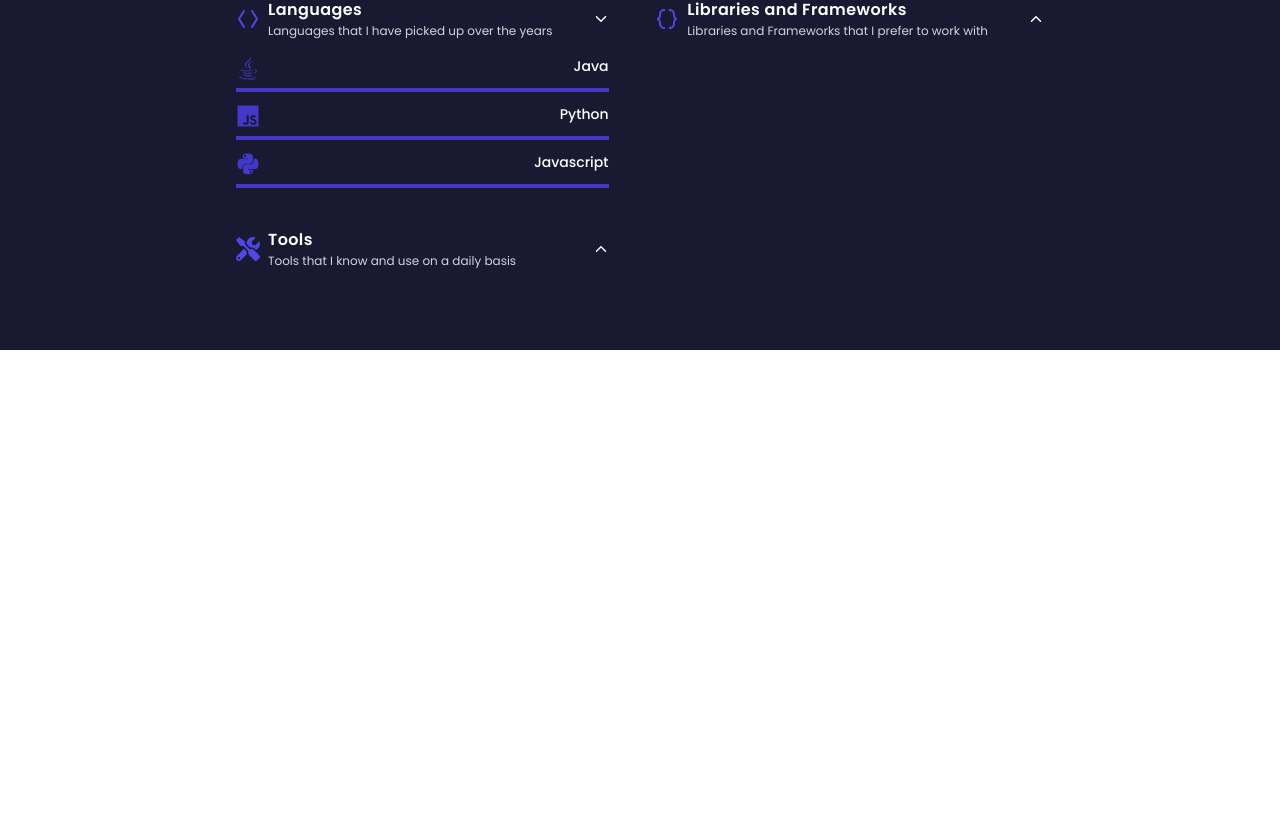
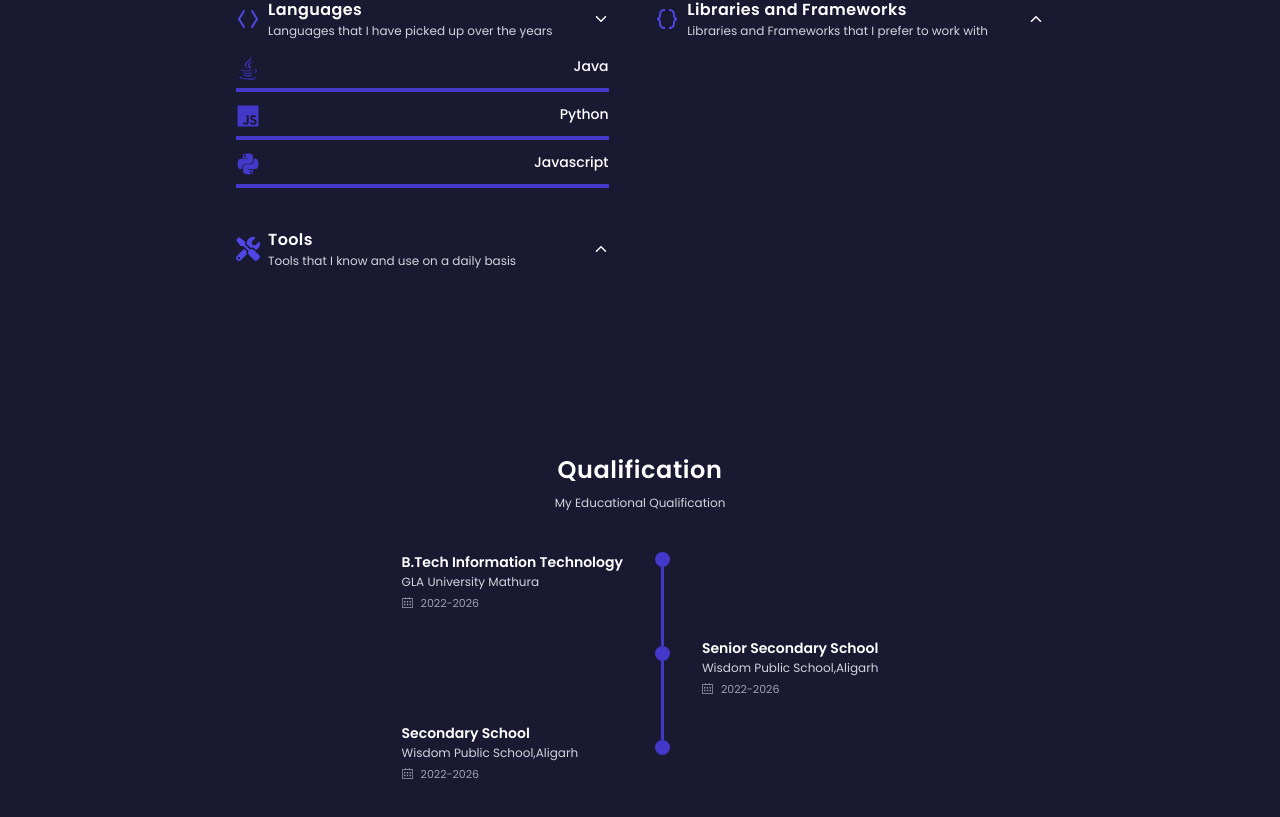
Before and after one commit to Mradul999/my-portfolio, a React (Vite) app: page / in a window 1280 px wide. Shown: the part 1399-2216 px from the top of the page. Before the commit the page ends 1865 px from the top, so only its background shows below. Built offline with nearby package versions, Linux system fonts and the light colour scheme.

Commit message:
create  qualification section

```diff
--- a/src/App.jsx
+++ b/src/App.jsx
@@ -3,7 +3,7 @@ import Navbar from "./components/ui/Navbar";
 import Home from "./components/ui/Home";
 import About from "./components/ui/About";
 import Skills from "./components/ui/Skills";
-
+import Qualification from "./components/ui/Qualification";
 
 export default function App() {
   return (
@@ -14,7 +14,7 @@ export default function App() {
 
         <About />
         <Skills />
-
+        <Qualification />
       </div>
     </div>
   );
--- /dev/null
+++ b/src/components/ui/Qualification.jsx
@@ -0,0 +1,45 @@
+import React from "react";
+import { SlCalender } from "react-icons/sl";
+
+export default function Qualification() {
+  return (
+    <div id="qualifications" className="w-full py-16 mt-10 flex flex-col   gap-10 ">
+      <div className="flex flex-col  gap-2">
+        <h1 className="text-center text-2xl font-semibold tracking-wide text-white">
+          Qualification
+        </h1>
+        <span className="text-center text-[12px] text-gray-300">
+          My Educational Qualification
+        </span>
+      </div>
+      <div className="flex justify-center gap-8 text-white ">
+        <div className="flex flex-col gap-28">
+          <div className="flex flex-col">
+            <h1 className="text-[14px] font-semibold">B.Tech Information Technology</h1>
+            <p className="text-[12px] text-gray-300">GLA University Mathura</p>
+            <span className="text-[11px] text-gray-400 pt-1 flex items-center gap-2"> <SlCalender className="font-semibold mb-[2px]" /> 2022-2026</span>
+          </div>
+          <div className="flex flex-col ">
+            <h1 className="text-[14px] font-semibold">Secondary School</h1>
+            <p className="text-[12px] text-gray-300">Wisdom Public School,Aligarh</p>
+            <span className="text-[11px] text-gray-400 flex items-center gap-2  pt-1"> <SlCalender className="font-semibold mb-[2px]" /> 2022-2026</span>
+          </div>
+        </div>
+
+        <div className="flex flex-col items-center mb-7   ">
+          <div className="bg-indigo-700 rounded-full  w-[15px] h-[15px]"></div>
+          <div className="w-[3px] bg-indigo-700 flex-grow"></div>
+          <div className="bg-indigo-700 rounded-full w-[15px] h-[15px]"></div>
+          <div className="w-[3px] bg-indigo-700 flex-grow"></div>
+          <div className="bg-indigo-700 rounded-full w-[15px] h-[15px]"></div>
+        </div>
+
+        <div className="flex flex-col justify-center">
+            <h1 className="text-[14px] font-semibold">Senior Secondary School</h1>
+            <p className="text-[12px] text-gray-300">Wisdom Public School,Aligarh</p>
+            <span className="text-[11px] flex items-center gap-2 text-gray-400 pt-1"><SlCalender className="font-semibold   " /> 2022-2026</span>
+          </div>
+      </div>
+    </div>
+  );
+}
--- a/src/components/ui/Skills.jsx
+++ b/src/components/ui/Skills.jsx
@@ -36,7 +36,7 @@ export default function Skills() {
     setIsVisible3(!isVisible3);
   };
   return (
-    <div className="w-full py-16 mt-10 ">
+    <div id="skills" className="w-full py-16 mt-10 ">
       <div className="flex flex-col  gap-2">
         <h1 className="text-center text-2xl font-semibold tracking-wide text-white">
           Skils
```
